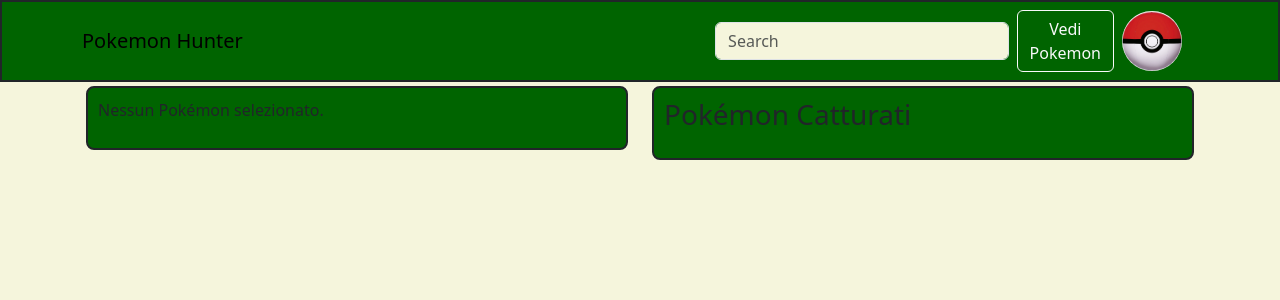
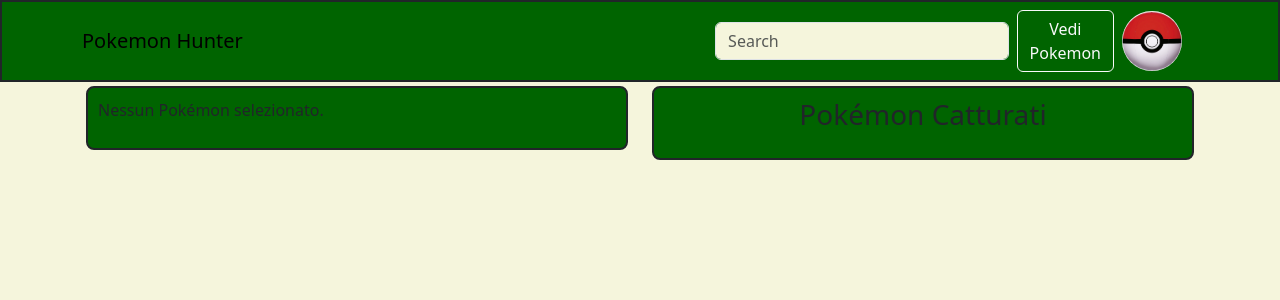
Before and after one commit to SimoneBonvecchio84/vue-pokedex, a Vue app: page / in a window 1280 px wide. Shown: the top 300 px of the page. Built offline with nearby package versions, Linux system fonts and the light colour scheme.

Commit message:
Feat: added text center to capture section

```diff
--- a/src/components/AppCapturePokemon.vue
+++ b/src/components/AppCapturePokemon.vue
@@ -11,9 +11,9 @@
 
 <template>
     <div>
-        <h3>Pokémon Catturati</h3>
-        <ul>
-            <li v-for="poke in capturedPokemon" :key="poke.id">
+        <h3 class="text-center">Pokémon Catturati</h3>
+        <ul class="text-center">
+            <li class="fs-5" v-for="poke in capturedPokemon" :key="poke.id">
                 {{ poke.name }}
             </li>
         </ul>
```
